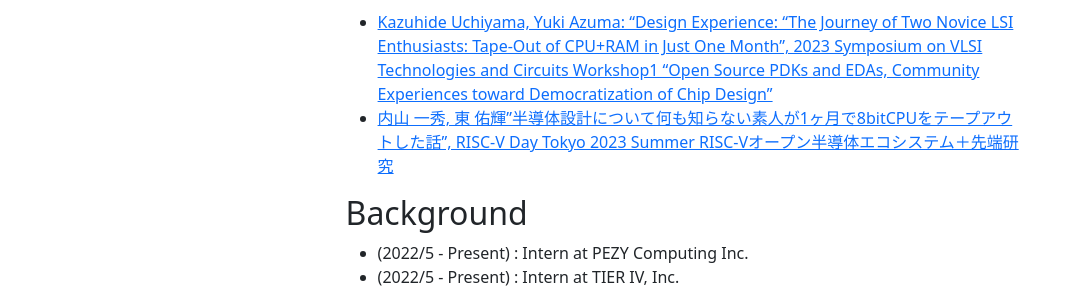
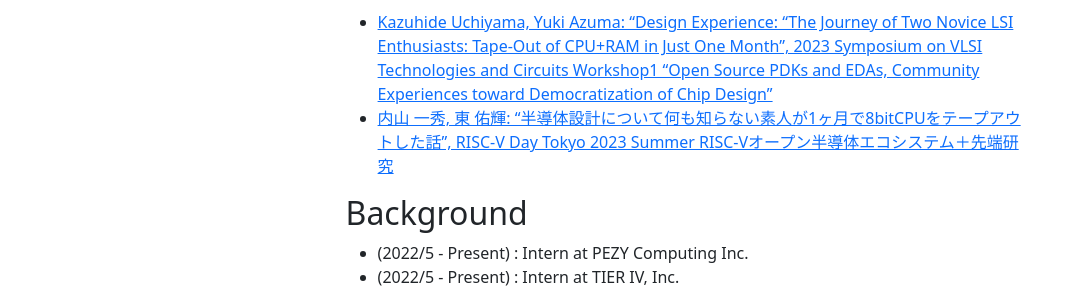
Before and after one commit to Cra2yPierr0t/Cra2yPierr0t.github.io, a Jekyll site: the page built from about.md, in a window 1280 px wide. Shown: the part 473-766 px from the top of the page, without its empty margins (0-1069 px from the left). Built offline with Jekyll 4.4.1, drawn with Linux system fonts in a browser that asks for light colours.

Commit message:
add space

```diff
--- a/about.md
+++ b/about.md
@@ -20,7 +20,7 @@
 ## Publications
 
 - [Kazuhide Uchiyama, Yuki Azuma: "Design Experience: “The Journey of Two Novice LSI Enthusiasts: Tape-Out of CPU+RAM in Just One Month”, 2023 Symposium on VLSI Technologies and Circuits Workshop1 "Open Source PDKs and EDAs, Community Experiences toward Democratization of Chip Design"](https://www.vlsisymposium.org/workshop1.html)
-- [内山 一秀, 東 佑輝"半導体設計について何も知らない素人が1ヶ月で8bitCPUをテープアウトした話", RISC-V Day Tokyo 2023 Summer RISC-Vオープン半導体エコシステム＋先端研究](https://riscv.or.jp/risc-v-day-tokyo-2023-summer/)
+- [内山 一秀, 東 佑輝: "半導体設計について何も知らない素人が1ヶ月で8bitCPUをテープアウトした話", RISC-V Day Tokyo 2023 Summer RISC-Vオープン半導体エコシステム＋先端研究](https://riscv.or.jp/risc-v-day-tokyo-2023-summer/)
 
 ## Background
 - (2022/5 - Present) : Intern at PEZY Computing Inc.
```
